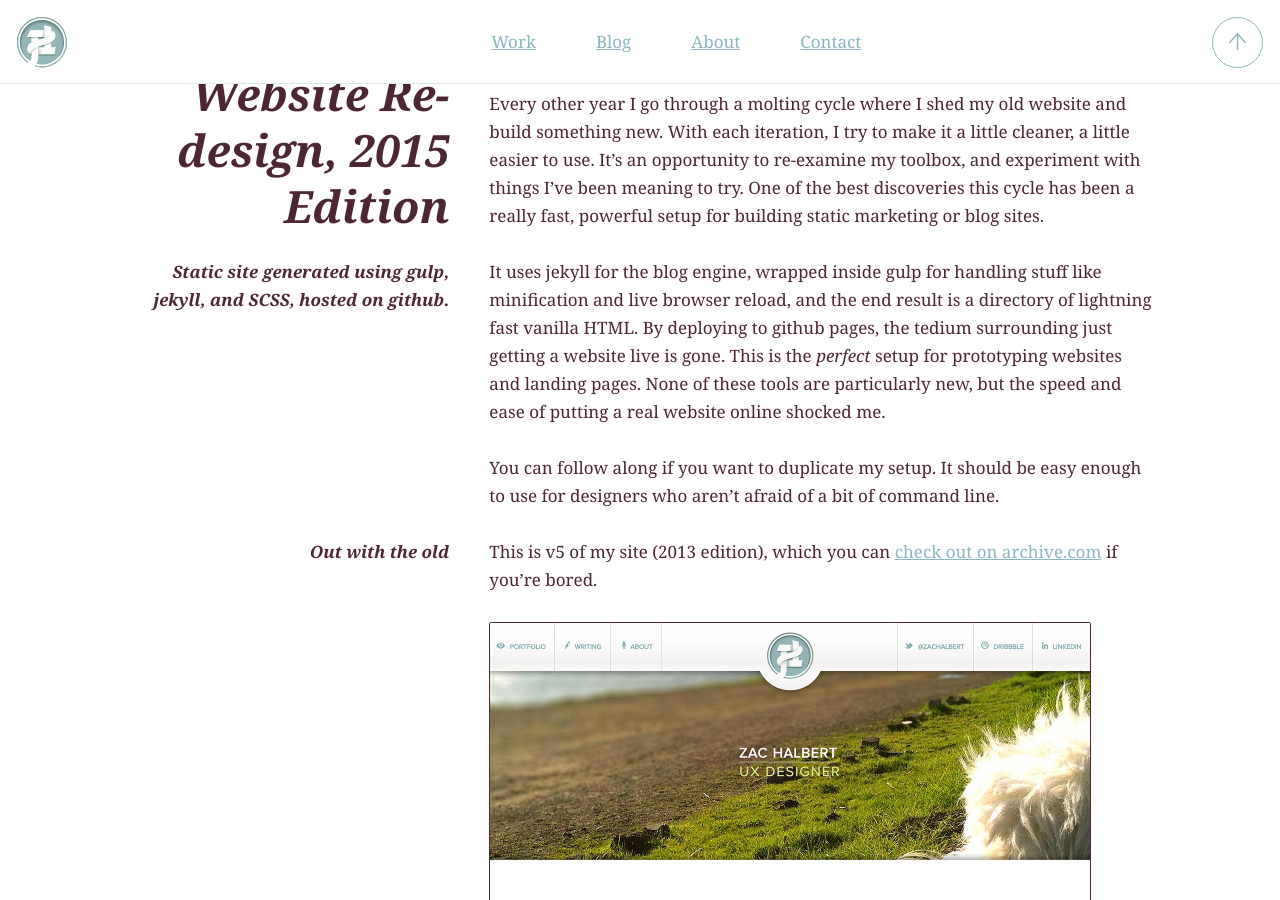
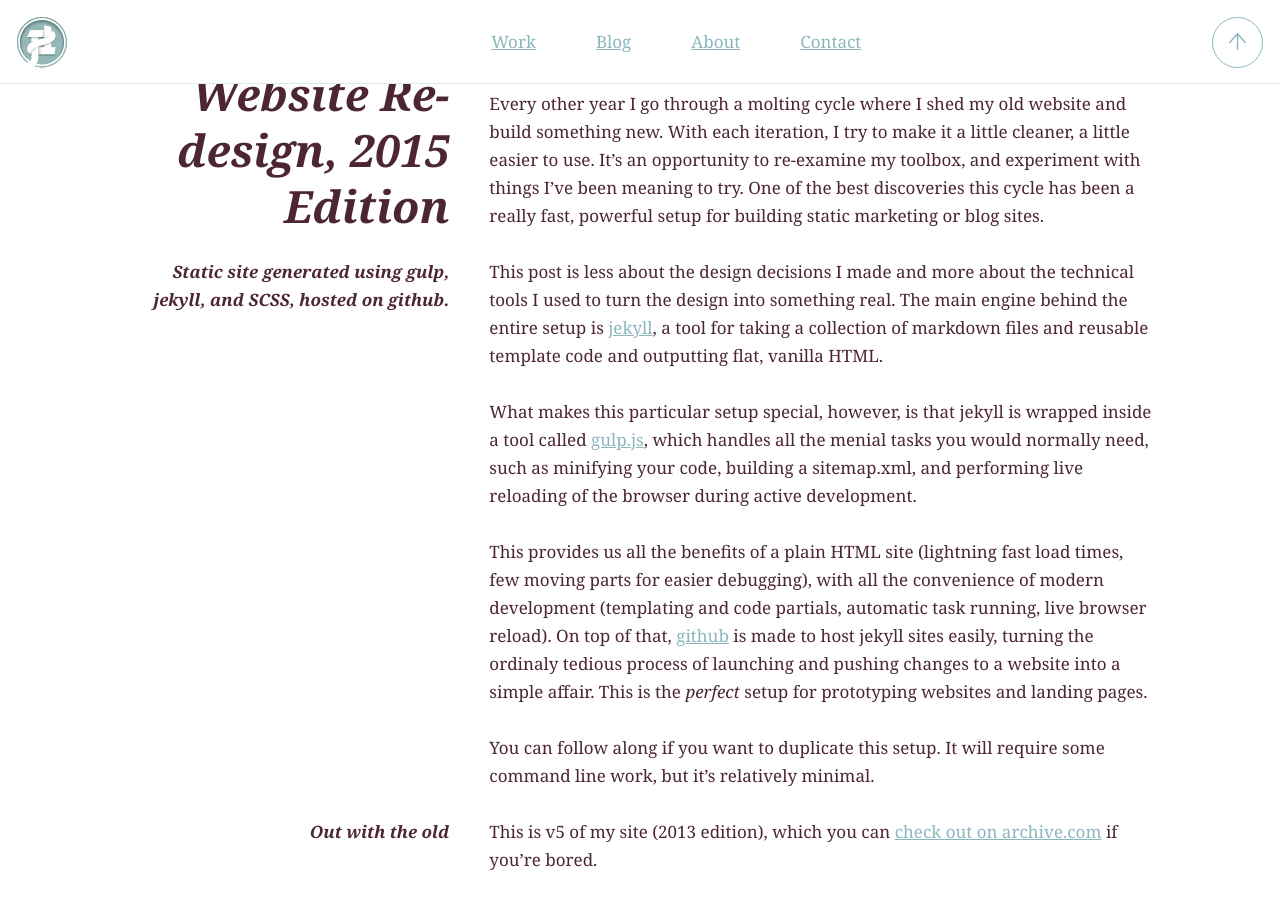
Before and after one commit to zachalbert/zachalbert.com_v6-build, a Jekyll site: the page built from _posts/2015-01-15-website-redesign-2015.md, in a window 1280 px wide and 900 px high, scrolled down 950 px. Built offline with Jekyll 4.4.1, drawn with Linux system fonts in a browser that asks for light colours; comment, search, counter and statistics services are not loaded; some of the changed text lies outside the part shown.

Commit message:
Wordsmithing

```diff
--- a/_posts/2015-01-15-website-redesign-2015.md
+++ b/_posts/2015-01-15-website-redesign-2015.md
@@ -12,12 +12,16 @@ categories:
 
 Every other year I go through a molting cycle where I shed my old website and build something new. With each iteration, I try to make it a little cleaner, a little easier to use. It's an opportunity to re-examine my toolbox, and experiment with things I've been meaning to try. One of the best discoveries this cycle has been a really fast, powerful setup for building static marketing or blog sites.
 
-It uses jekyll for the blog engine, wrapped inside gulp for handling stuff like minification and live browser reload, and the end result is a directory of lightning fast vanilla HTML. By deploying to github pages, the tedium surrounding just getting a website live is gone. This is the *perfect* setup for prototyping websites and landing pages. None of these tools are particularly new, but the speed and ease of putting a real website online shocked me.
-
-You can follow along if you want to duplicate my setup. It should be easy enough to use for designers who aren't afraid of a bit of command line.
+This post is less about the design decisions I made and more about the technical tools I used to turn the design into something real. The main engine behind the entire setup is <a href="http://jekyllrb.com/">jekyll</a>, a tool for taking a collection of markdown files and reusable template code and outputting flat, vanilla HTML.
 
 <!-- more -->
 <div class="anchor-offset" id="more"></div>
+
+What makes this particular setup special, however, is that jekyll is wrapped inside a tool called <a href="http://gulpjs.com/">gulp.js</a>, which handles all the menial tasks you would normally need, such as minifying your code, building a sitemap.xml, and performing live reloading of the browser during active development.
+
+This provides us all the benefits of a plain HTML site (lightning fast load times, few moving parts for easier debugging), with all the convenience of modern development (templating and code partials, automatic task running, live browser reload). On top of that, <a href="https://pages.github.com/">github</a> is made to host jekyll sites easily, turning the ordinaly tedious process of launching and pushing changes to a website into a simple affair. This is the *perfect* setup for prototyping websites and landing pages.
+
+You can follow along if you want to duplicate this setup. It will require some command line work, but it's relatively minimal.
 
 ## Out with the old
 
@@ -69,6 +73,9 @@ $lead-quadruple:   $line-height * 4;
 $lead-quintuple:   $line-height * 5;
 .lead-quintuple  { margin-bottom: $line-height * 5; }
 {% endhighlight %}
+<div class="note">
+  Full code <a href="https://github.com/zachalbert/zachalbert.com_v6">available on github</a>.
+</div>
 
 ## Gulpfile.js &amp; Automation
 
@@ -86,6 +93,9 @@ Begin by either <a href="https://github.com/zachalbert/zachalbert.com_v6/fork">f
 |- package.json (<a href="https://github.com/zachalbert/zachalbert.com_v6/blob/master/package.json">example</a>)
 |- .gitignore (<a href="https://github.com/zachalbert/zachalbert.com_v6/blob/master/.gitignore">example</a>)
 </pre>
+<div class="note">
+  Full code <a href="https://github.com/zachalbert/zachalbert.com_v6">available on github</a>.
+</div>
 
 Though not required, you should also run both `git init` and `bower init` from the command line in the root of your site directory. The first command will start a local git repo which you can later deploy to github pages to make your site public easily. Use the bower command if you're interested in using bower to manage javascript dependencies.
 
@@ -109,6 +119,9 @@ gulp.task('deploy', ['jekyll-build'], function() {
     }));
 });
 {% endhighlight %}
+<div class="note">
+  Full code <a href="https://github.com/zachalbert/zachalbert.com_v6">available on github</a>.
+</div>
 
 Once everything is working, updating your blog is easy. You just run `npm start` to begin your static site generator and local server, then add a new markdown file to the `_posts` directory. You'll be able to watch your site regenerate every time you make changes to the new post. When you're satisfied, commit your changes and run `gulp deploy` to push everything live.
 
```
